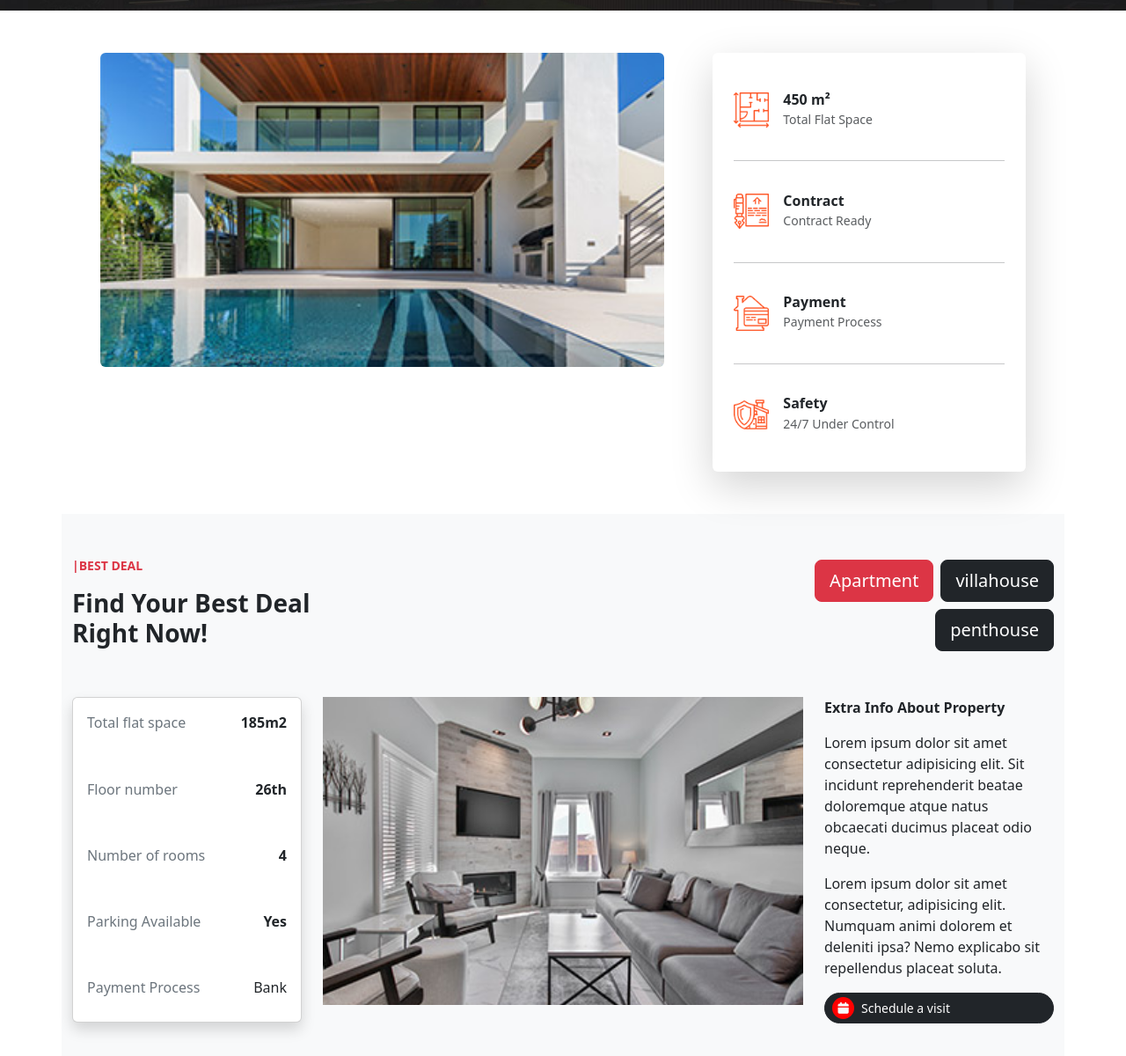
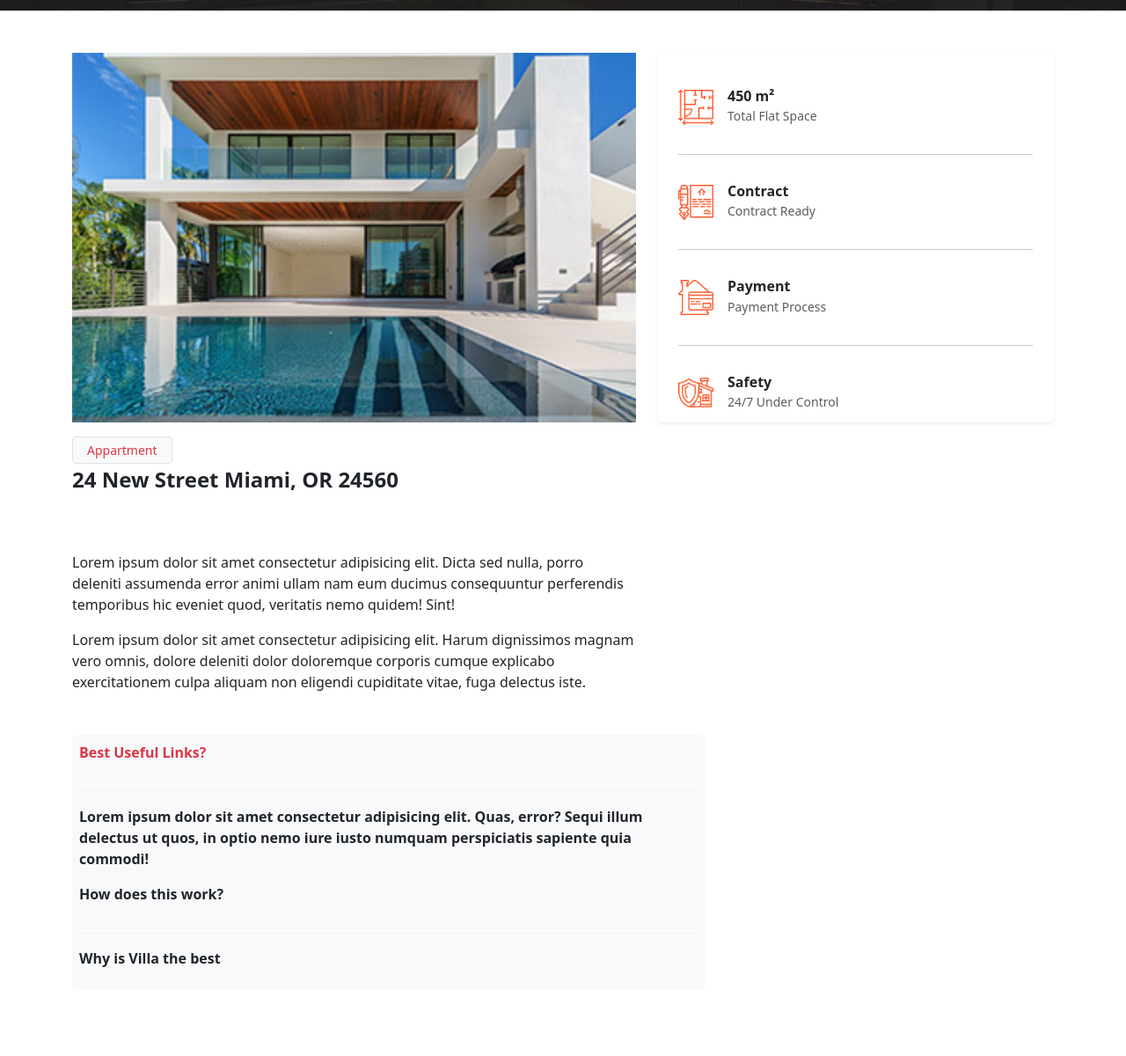
Before and after one commit to Hema4571/Villa-Project, a plain HTML site: page PropertyDetails.html in a window 1280 px wide. Shown: the part 340-1540 px from the top of the page at 88% size. Drawn offline with nearby package versions, Linux system fonts and the light colour scheme.

Commit message:
PropertyDetails Completed

```diff
--- a/PropertyDetails.html
+++ b/PropertyDetails.html
@@ -11,7 +11,7 @@
 <body>
     <div class="bg-light">
   <div class="container">
-    <div class="row align-items-center py-2">
+    <div class="row align-items-center py-2 text-secondary">
       <div class="col-md-4 text-center text-md-start">
         <span><img src="img/email-icon.png" style="width:18px" alt=""></span>
         <span>info@company.com</span>
@@ -44,9 +44,9 @@
     <div class="collapse navbar-collapse" id="navbarNav">
       <ul class="navbar-nav ms-auto gap-4">
         <li class="nav-item"><a class="nav-link" href="./index.html">Home</a></li>
-        <li class="nav-item"><a class="nav-link" href="#">Properties</a></li>
+        <li class="nav-item"><a class="nav-link" href="./Properties.html">Properties</a></li>
         <li class="nav-item"><a class="nav-link" href="#">Property Details</a></li>
-        <li class="nav-item"><a class="nav-link text-danger" href="#">Contact Us</a></li>
+        <li class="nav-item"><a class="nav-link text-danger" href="">Contact Us</a></li>
         <li class="nav-item">
           <a href="#" class="btn btn-dark rounded-pill px-3">Schedule a visit</a>
         </li>
@@ -73,19 +73,25 @@
   <!--header-->
 <!--Property with details-->
 <div class="container my-5">
-  <div class="row justify-content-evenly align-items-stretch g-4">
+  <div class="row g-4 align-items-stretch">
 
-    <!-- Left Column - Image -->
-    <div class="col-12 col-lg-7">
-      <img src="img/property-01.jpg" class="img-fluid h-75 w-100 rounded" style="object-fit: cover;">
+    <!-- Left Column (Image + Badge) -->
+    <div class="col-12 col-lg-7 d-flex flex-column">
+      <div class="flex-grow-1" style="max-height: 420px;"> <!-- increased -->
+        <img src="img/property-01.jpg"
+             class="img-fluid w-100 h-100"
+             style="object-fit: cover;">
+      </div>
+      <div class="mt-3">
+        <button class="btn btn-sm btn-light border text-danger px-3">Appartment</button>
+      </div>
+      <p class="fw-bold fs-4">24 New Street Miami, OR 24560</p>
+    </div>
 
-      </div>
-
-
-    <!-- Right Column - Card -->
-    <div class="col-12 col-lg-4">
-      <div class="card shadow-lg border-0 h-75" style="min-height: 100%;">
-        <div class="card-body p-4 d-flex flex-column justify-content-evenly">
+    <!-- Right Column (Card aligned with Image) -->
+    <div class="col-12 col-lg-5 d-flex">
+      <div class="card shadow-sm border-0 w-100 h-100" style="max-height: 420px;"> <!-- increased -->
+        <div class="card-body p-4 d-flex flex-column justify-content-between h-100">
 
           <!-- Row 1 -->
           <div class="d-flex align-items-center py-3">
@@ -133,12 +139,32 @@
   </div>
 </div>
 
+
 <!--Property with details-->
+<!-- Text under image only -->
+<div class="container mt-0">
+  <div class="row">
+    <div class="col-12 col-lg-7">
+      <div>
+        <p>Lorem ipsum dolor sit amet consectetur adipisicing elit. Dicta sed nulla, porro deleniti assumenda error animi ullam nam eum ducimus consequuntur perferendis temporibus hic eveniet quod, veritatis nemo quidem! Sint!</p>
+        <p>Lorem ipsum dolor sit amet consectetur adipisicing elit. Harum dignissimos magnam vero omnis, dolore deleniti dolor doloremque corporis cumque explicabo exercitationem culpa aliquam non eligendi cupiditate vitae, fuga delectus iste.</p>
+      </div>
+      <div>
+        <div class="card p-2 bg-light border-0 rounded my-5 fw-semibold" style="width: 45rem;">
+          <P class="text-danger">Best Useful Links?</P>
+          <hr style="color:#ddd">
+          <P>Lorem ipsum dolor sit amet consectetur adipisicing elit. Quas, error? Sequi illum delectus ut quos, in optio nemo iure iusto numquam perspiciatis sapiente quia commodi!</P>
+          <p>How does this work?</p>
+          <hr style="color:#ddd">
+          <p>Why is Villa the best</p>
+        </div>
+      </div>
 
-
-
+    </div>
+  </div>
+</div>
 <!--Best deal section-->
-<div class="container-lg bg-light py-5">
+<div class="container-lg bg-light py-5 my-5">
   <!--row1-->
   <div class="row mb-5 align-items-center">
     <div class="col-md-8 col-12 mb-3 mb-md-0">
@@ -203,5 +229,11 @@
   <!--row2-->
 </div>
 <!--Best deal section-->
+<!--footer-->
+<footer class="bg-dark py-4 mt-5 w-100" style="position:relative; z-index:3;">
+    <div class="container text-center text-light small">
+        Copyright © 2048 Villa Agency Co., Ltd. All rights reserved. Design: Hema Kothapalli
+    </div>
+</footer>
 </body>
 </html>
```
Also changed, not shown: Properties.html (+2 -2 lines).
